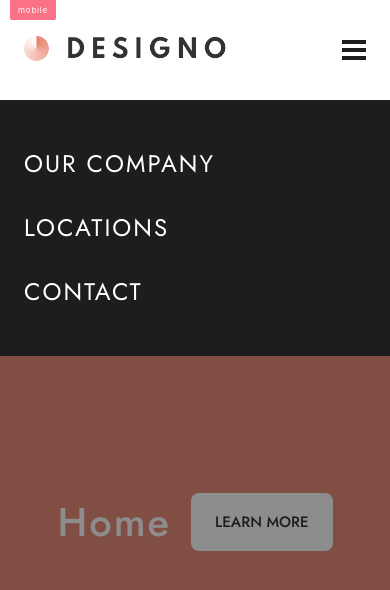
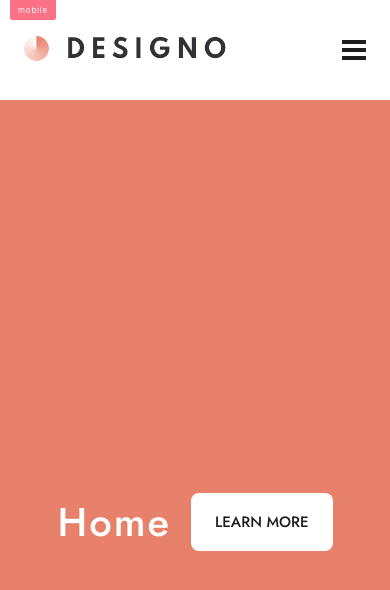
Before and after one commit to Euuphi/designo, a React (Vite) app: page / in a window 390 px wide. Shown: the top 590 px of the page. Built offline with nearby package versions, Linux system fonts and the light colour scheme.

Commit message:
Toggleable mobile menu

```diff
--- a/src/components/Header.tsx
+++ b/src/components/Header.tsx
@@ -1,8 +1,16 @@
+import { useState } from "react";
 import { NavLink } from "react-router-dom";
 import logoDark from "@/assets/shared/desktop/logo-dark.png";
 import iconHamburger from "@/assets/shared/mobile/icon-hamburger.svg";
+import iconClose from "@/assets/shared/mobile/icon-close.svg";
 
 const Header = () => {
+    const [showMobileMenu, setShowMobileMenu] = useState(false);
+
+    const toggleMobileMenu = () => setShowMobileMenu((prevState) => !prevState);
+
+    const activeClassName = "text-peach-light md:";
+
     return (
         <header className="relative flex items-center justify-between py-9 px-6">
             <NavLink to="/">
@@ -12,18 +20,50 @@ const Header = () => {
                     alt="Designo company logo"
                 />
             </NavLink>
-            <img className="max-w-7 max-h-7" src={iconHamburger} />
-            <div className="absolute top-full left-0 z-50 h-screen w-full bg-black bg-opacity-50">
+            <button onClick={toggleMobileMenu}>
+                {showMobileMenu ? (
+                    <img className="max-w-7 max-h-7" src={iconClose} />
+                ) : (
+                    <img className="max-w-7 max-h-7" src={iconHamburger} />
+                )}
+            </button>
+
+            <div
+                className={`absolute left-0 z-50 h-screen w-full bg-black bg-opacity-50 transition-all duration-300 ${
+                    showMobileMenu ? "show top-full" : "hide top-0"
+                }`}
+            >
                 <nav className="bg-black py-12 px-6 tracking-[2px] text-white">
-                    <ul className="space-y-8 text-2xl uppercase">
-                        <li>
-                            <NavLink to="/about">Our Company</NavLink>
+                    <ul className="flex flex-col gap-8 text-2xl uppercase">
+                        <li className="hover:underline">
+                            <NavLink
+                                to="/about"
+                                className={({ isActive }) =>
+                                    isActive ? activeClassName : undefined
+                                }
+                            >
+                                Our Company
+                            </NavLink>
                         </li>
-                        <li>
-                            <NavLink to="/locations">Locations</NavLink>
+                        <li className="hover:underline">
+                            <NavLink
+                                to="/locations"
+                                className={({ isActive }) =>
+                                    isActive ? activeClassName : undefined
+                                }
+                            >
+                                Locations
+                            </NavLink>
                         </li>
-                        <li>
-                            <NavLink to="/contact">Contact</NavLink>
+                        <li className="hover:underline">
+                            <NavLink
+                                to="/contact"
+                                className={({ isActive }) =>
+                                    isActive ? activeClassName : undefined
+                                }
+                            >
+                                Contact
+                            </NavLink>
                         </li>
                     </ul>
                 </nav>
--- /dev/null
+++ b/src/styles/animation.css
@@ -0,0 +1,9 @@
+@layer utilities {
+    .show {
+        @apply pointer-events-none visible opacity-100;
+    }
+
+    .hide {
+        @apply pointer-events-auto invisible opacity-0;
+    }
+}
--- a/src/styles/index.css
+++ b/src/styles/index.css
@@ -3,6 +3,7 @@
 
 /* TODO: Remove for production */
 @import "components/screensizelabel.css";
+@import "animation.css";
 
 @tailwind base;
 @tailwind components;
```
